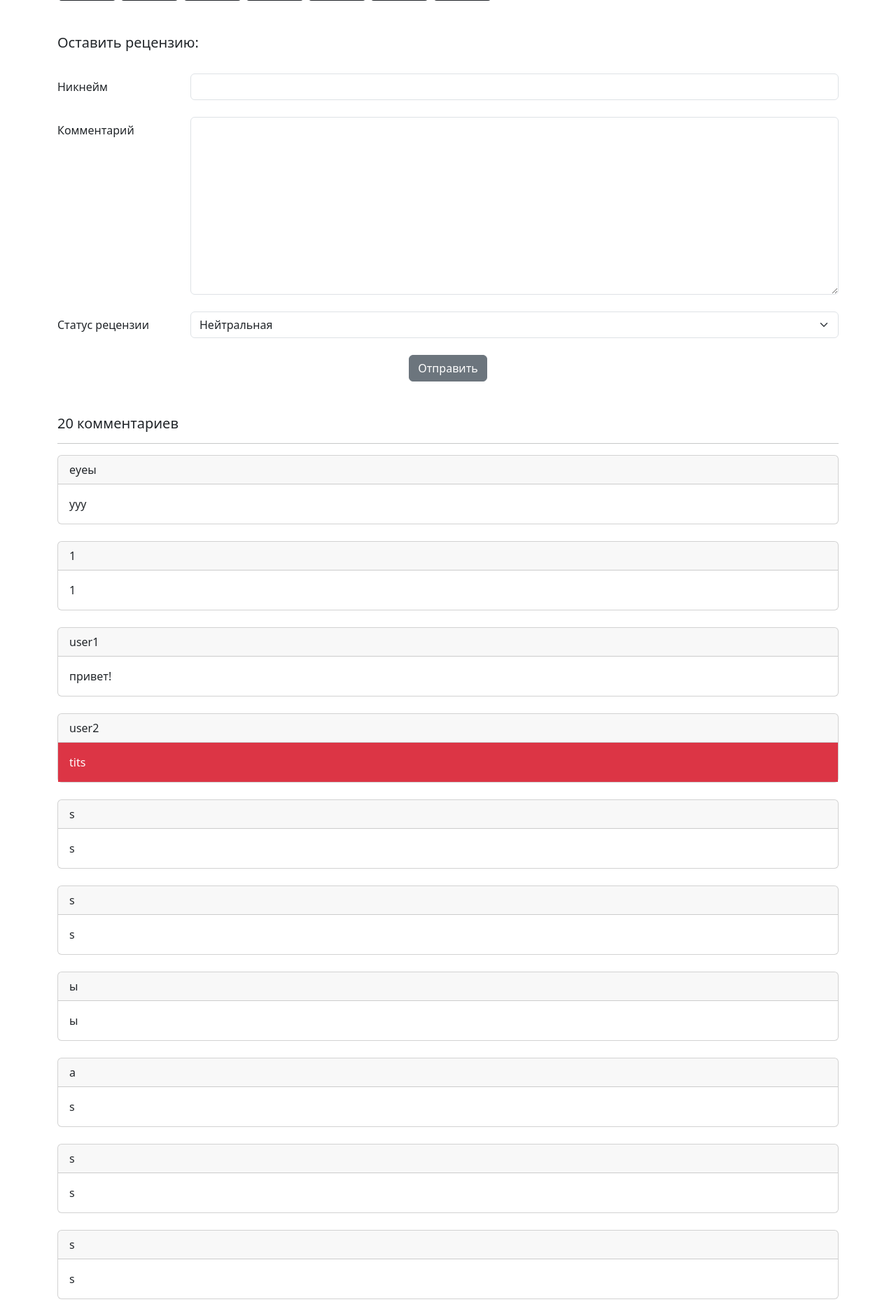
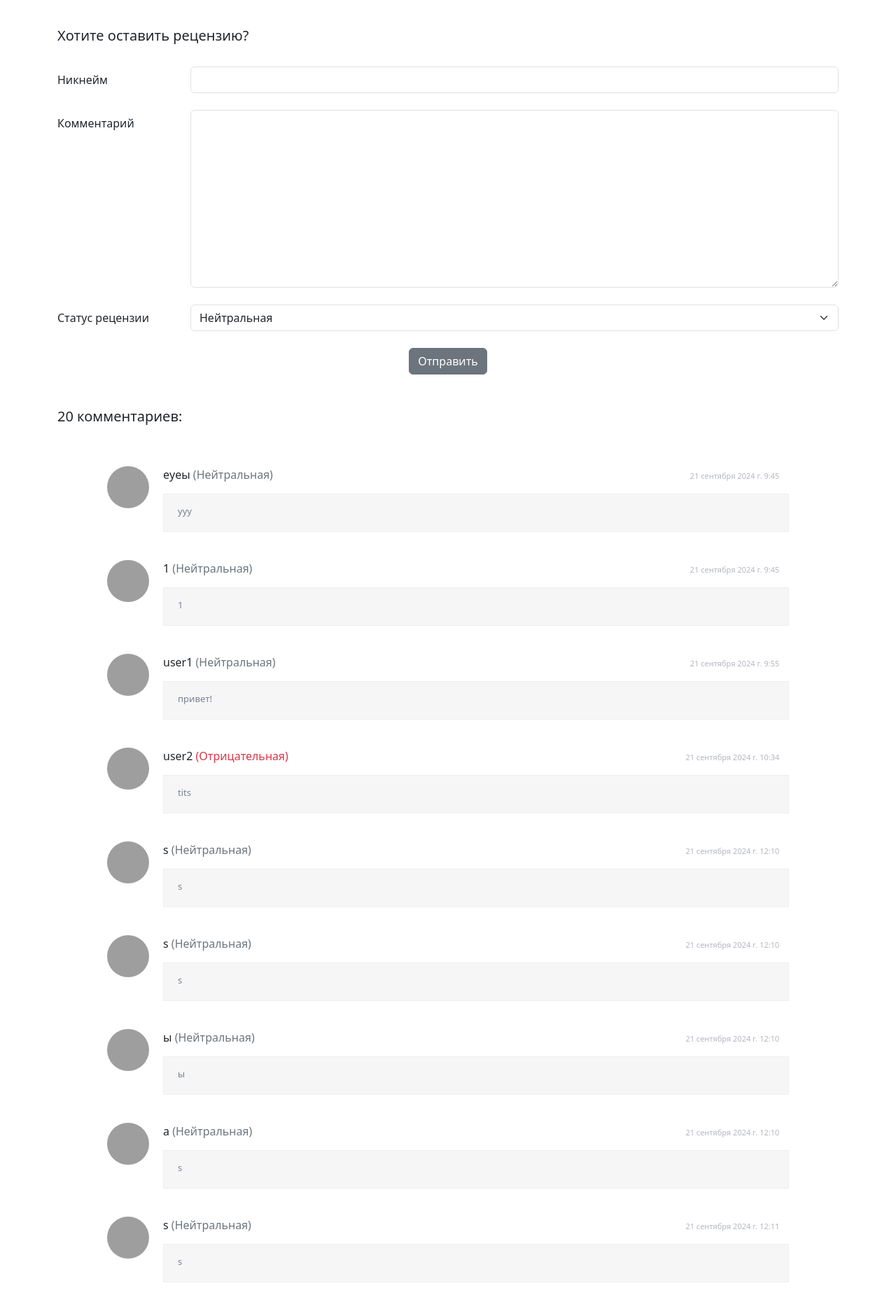
Before and after one commit to swcasimiro/cinema, a Django app: template app/templates/cinema/movie.html in a window 1280 px wide; the page is wider, and only the part inside the window is pictured. Shown: the part 933-2793 px from the top of that part at 70% size. Run offline with Django 5.2, Linux system fonts and the light colour scheme; data comes from the database, SQL or seed files in the repository; the template is opened without the code that fills it: values that come from a table or form of the project are taken from there, most other values are stand-ins (such as "Sample title", 1, 10 or a date in 2020); parts of the project's set-up code (start-up, migrations or seed data) failed here and were passed over; grey boxes are pictures that could not be loaded.

Commit message:
fix moovie.html comment

```diff
--- a/app/cinema/forms.py
+++ b/app/cinema/forms.py
@@ -20,6 +20,7 @@ class CommentForm(ModelForm):
             }),
             "description": Textarea(attrs={
                 'class': 'form-control',
+                'id': 'exampleFormControlTextarea1',
             }),
             "type_r": Select(attrs={
                 'class': 'form-select',
--- a/app/templates/cinema/movie.html
+++ b/app/templates/cinema/movie.html
@@ -53,7 +53,7 @@
   <div class="card-body">
 
 
-<h1><label class="btn btn-outline-dark me-2">РЕЙТИНГ СЕРИИ - {{ ranked }}</label> <label class="btn btn-outline-dark me-2">{{ video.title }}</label> </h1>
+<h1><label class="btn btn-outline-dark me-2">РЕЙТИНГ СЕРИИ - {{ ranked }}</label> </h1>
 
 
 
@@ -92,7 +92,7 @@
 
 <form method="post">
 {% csrf_token %}
-<h5>Оставить рецензию:</h5>
+<h5>Хотите оставить рецензию?</h5>
     <br>
   <div class="form-group row">
     <label class="col-sm-2 col-form-label">Никнейм</label>
@@ -122,43 +122,176 @@
 </form>
 
       <br>
-<strong><h5>{{ comment_list | length }} комментариев</h5></strong>
-    <hr>
-{% for el in comment_list %}
-<div class="card">
-  <div class="card-header">
-    {{ el.name }}
-  </div>
-    {% if el.type_r == 'Нейтральная' %}
-  <div class="card-body">
-    {% endif %}
+<strong><h5>{{ comment_list | length }} комментариев:</h5></strong>
 
-    {% if el.type_r == 'Положительная' %}
-  <div class="card-body bg-success text-white">
-    {% endif %}
-    {% if el.type_r == 'Отрицательная' %}
-  <div class="card-body bg-danger text-white">
-    {% endif %}
-    <p class="card-text">{{ el.description }}</p>
 
-  </div>
-</div>
-      <br>
-{% endfor %}
-<br>
+
 
 
 
 
 </div>
 </div>
-    <br>
-    <br>
+
 
         <link href="https://cdn.jsdelivr.net/npm/bootstrap@5.3.3/dist/css/bootstrap.min.css" rel="stylesheet" integrity="sha384-QWTKZyjpPEjISv5WaRU9OFeRpok6YctnYmDr5pNlyT2bRjXh0JMhjY6hW+ALEwIH" crossorigin="anonymous">
 
 
 
 
+   <div class="container">
+<div class="be-comment-block">
+    {% for el in comment_list %}
+	<div class="be-comment">
+		<div class="be-img-comment">
+			<a href="blog-detail-2.html">
+				<img src="https://icons.iconarchive.com/icons/seanau/user/256/Thief-icon.png" alt="" class="be-ava-comment">
+			</a>
+		</div>
+		<div class="be-comment-content">
+
+				<span class="">
+					<label class=""display-7>{{ el.name }} </label>
+                    {% if el.type_r == 'Отрицательная' %}
+					<label class="text-danger"> ({{el.type_r}})</label>
+                    {% endif %}
+                    {% if el.type_r == 'Положительная' %}
+					<label class="text-success"> ({{el.type_r}}) </label>
+                    {% endif %}
+                    {% if el.type_r == 'Нейтральная' %}
+					<label class="text-secondary"> ({{el.type_r}}) </label>
+                    {% endif %}
+                </span>
+				<span class="be-comment-time">
+					<i class="fa fa-clock-o"></i>
+					{{ el.create_at }}
+				</span>
+
+			<p class="be-comment-text">
+				{{ el.description }}
+			</p>
+		</div>
+
+	</div>
+    <br>
+    {% endfor %}
+</div>
+
+</div>
+
+    <style>
+.be-comment-block {
+    margin-bottom: 50px !important;
+    border: 1px solid #edeff2;
+    border-radius: 2px;
+    padding: 50px 70px;
+    border:1px solid #ffffff;
+}
+
+.comments-title {
+    font-size: 16px;
+    color: #262626;
+    margin-bottom: 15px;
+    font-family: 'Conv_helveticaneuecyr-bold';
+}
+
+.be-img-comment {
+    width: 60px;
+    height: 60px;
+    float: left;
+    margin-bottom: 15px;
+}
+
+.be-ava-comment {
+    width: 60px;
+    height: 60px;
+    border-radius: 50%;
+}
+
+.be-comment-content {
+    margin-left: 80px;
+}
+
+.be-comment-content span {
+    display: inline-block;
+    width: 49%;
+    margin-bottom: 15px;
+}
+
+.be-comment-name {
+    font-size: 13px;
+    font-family: 'Conv_helveticaneuecyr-bold';
+}
+
+.be-comment-content a {
+    color: #383b43;
+}
+
+.be-comment-content span {
+    display: inline-block;
+    width: 49%;
+    margin-bottom: 15px;
+}
+
+.be-comment-time {
+    text-align: right;
+}
+
+.be-comment-time {
+    font-size: 11px;
+    color: #b4b7c1;
+}
+
+.be-comment-text {
+    font-size: 13px;
+    line-height: 18px;
+    color: #7a8192;
+    display: block;
+    background: #f6f6f7;
+    border: 1px solid #edeff2;
+    padding: 15px 20px 20px 20px;
+}
+
+.form-group.fl_icon .icon {
+    position: absolute;
+    top: 1px;
+    left: 16px;
+    width: 48px;
+    height: 48px;
+    background: #f6f6f7;
+    color: #b5b8c2;
+    text-align: center;
+    line-height: 50px;
+    -webkit-border-top-left-radius: 2px;
+    -webkit-border-bottom-left-radius: 2px;
+    -moz-border-radius-topleft: 2px;
+    -moz-border-radius-bottomleft: 2px;
+    border-top-left-radius: 2px;
+    border-bottom-left-radius: 2px;
+}
+
+.form-group .form-input {
+    font-size: 13px;
+    line-height: 50px;
+    font-weight: 400;
+    color: #b4b7c1;
+    width: 100%;
+    height: 50px;
+    padding-left: 20px;
+    padding-right: 20px;
+    border: 1px solid #edeff2;
+    border-radius: 3px;
+}
+
+.form-group.fl_icon .form-input {
+    padding-left: 70px;
+}
+
+.form-group textarea.form-input {
+    height: 150px;
+}
+
+    </style>
+
 </body>
 </html>
```
